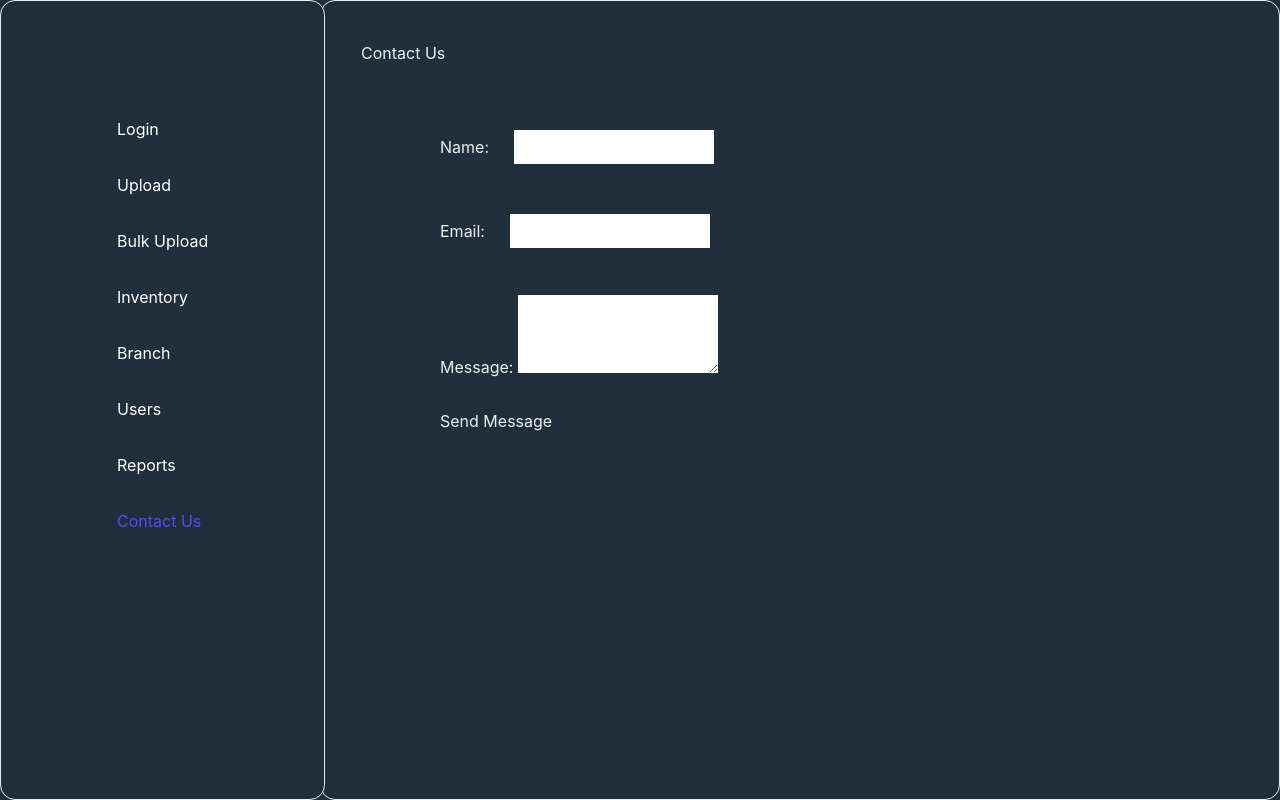
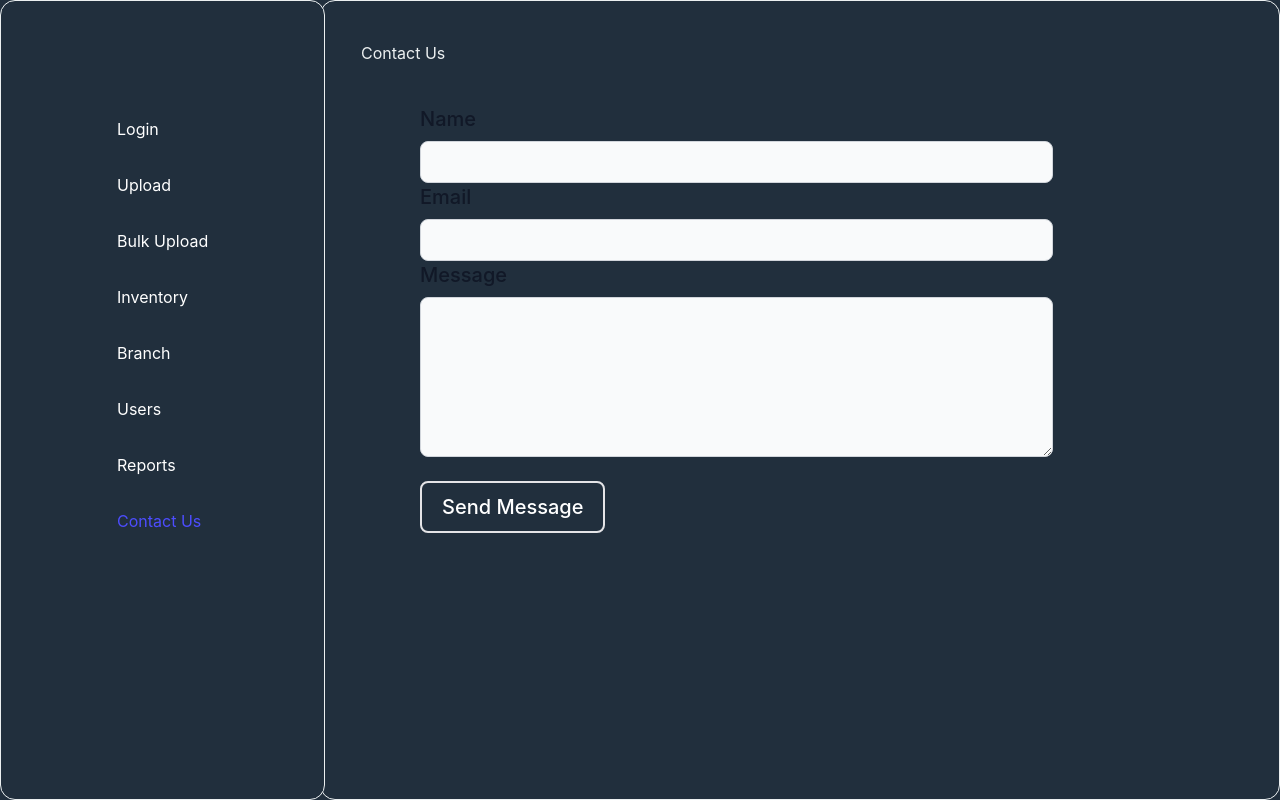
Before and after one commit to Feben9/pharmacy, a React (Create React App) app: page /contact in a window 1280 px wide. Built offline with nearby package versions, Linux system fonts and the light colour scheme.

Commit message:
edited the contact us page

```diff
--- a/src/pages/Inventory.js
+++ b/src/pages/Inventory.js
@@ -36,7 +36,7 @@ const Inventory = () => {
                 <Navbar isAuthenticated={true}/>
             </div>
             <div className="page-container">
-                <table className="table-container">
+                {/* <table className="table-container">
                     <thead>
                         <tr>
                             <th>ID</th>
@@ -218,7 +218,7 @@ const Inventory = () => {
                             </td>
                         </tr>
                     </tbody>
-                </table>
+                </table> */}
 
     <section class="bg-gray-50 p-3 sm:p-5" style={{backgroundColor: "#212F3D"}}>
         <div class="mx-auto max-w-screen-2xl px-4 lg:px-12">
--- a/src/pages/contact.js
+++ b/src/pages/contact.js
@@ -55,48 +55,55 @@ const Contact = () => {
         {error && <p style={{ color: 'red' }}>{error}</p>}
 
         <form onSubmit={handleSubmit}>
-          <div style={{padding:'20px'}}>
-            <label>
-              Name:
+          <div class="w-5/6">
+            <label class="block mb-2 text-xl font-medium text-gray-900 dark:text-white" for="name">
+            Name
+            </label>
             <input
               type="text"
               name="name"
               value={formData.name}
               onChange={handleChange}
-                required
-                style={{padding:'5px', margin:'5px', marginLeft:'25px', width:'200px'}}
+              label="for"
+              id="name"
+              class="bg-gray-50 border border-gray-300 text-gray-900 text-sm rounded-lg focus:ring-primary-600 focus:border-primary-600 block w-full p-2.5 dark:bg-gray-700 dark:border-gray-600 dark:placeholder-gray-400 dark:text-white dark:focus:ring-primary-500 dark:focus:border-primary-500"
             />
-            </label>
           </div>
 
-          <div style={{padding:'20px'}}>
-            <label>
-              Email:
+          <div class="w-5/6">
+            <label class="block mb-2 text-xl font-medium text-gray-900 dark:text-white" for="email">
+            Email
+            </label>
             <input
-                type="email"
+              type="text"
               name="email"
               value={formData.email}
               onChange={handleChange}
-                required
-                style={{padding:'5px', margin:'5px', marginLeft:'25px', width:'200px'}}
+              label="for"
+              id="email"
+              class="bg-gray-50 border border-gray-300 text-gray-900 text-sm rounded-lg focus:ring-primary-600 focus:border-primary-600 block w-full p-2.5 dark:bg-gray-700 dark:border-gray-600 dark:placeholder-gray-400 dark:text-white dark:focus:ring-primary-500 dark:focus:border-primary-500"
             />
-            </label>
           </div>
 
-          <div style={{padding:'20px'}}>
-            <label>
-              Message:
+          <div class="w-5/6">
+            <label class="block mb-2 text-xl font-medium text-gray-900 dark:text-white" for="message">
+            Message
+            </label>
             <textarea
+              type="text"
               name="message"
               value={formData.message}
               onChange={handleChange}
-                required
-                style={{padding:'15px', marginTop:'2px', marginLeft:'5px', width:'200px'}}
+              label="for"
+              id="message"
+              class="bg-gray-50 border h-40 border-gray-300 text-gray-900 text-sm rounded-lg focus:ring-primary-600 focus:border-primary-600 block w-full p-2.5 dark:bg-gray-700 dark:border-gray-600 dark:placeholder-gray-400 dark:text-white dark:focus:ring-primary-500 dark:focus:border-primary-500"
             />
-            </label>
           </div>
 
-          <button type="submit" style={{padding:'5px', marginLeft:'15px', marginTop:'5px', background:'#ff456', border:'1px solid #ff456'}}>Send Message</button>
+          <button type="submit" class="inline-flex items-center px-5 py-2.5 mt-4 sm:mt-6 text-xl font-medium text-center text-white border-2 border-zinc-200 bg-primary-700 rounded-lg focus:ring-4 focus:ring-primary-200 dark:focus:ring-primary-900 hover:bg-primary-800">
+              Send Message
+          </button>
+
         </form>
       </div>
     </div>
```
Lines whose indentation alone changed are shown as unchanged.
